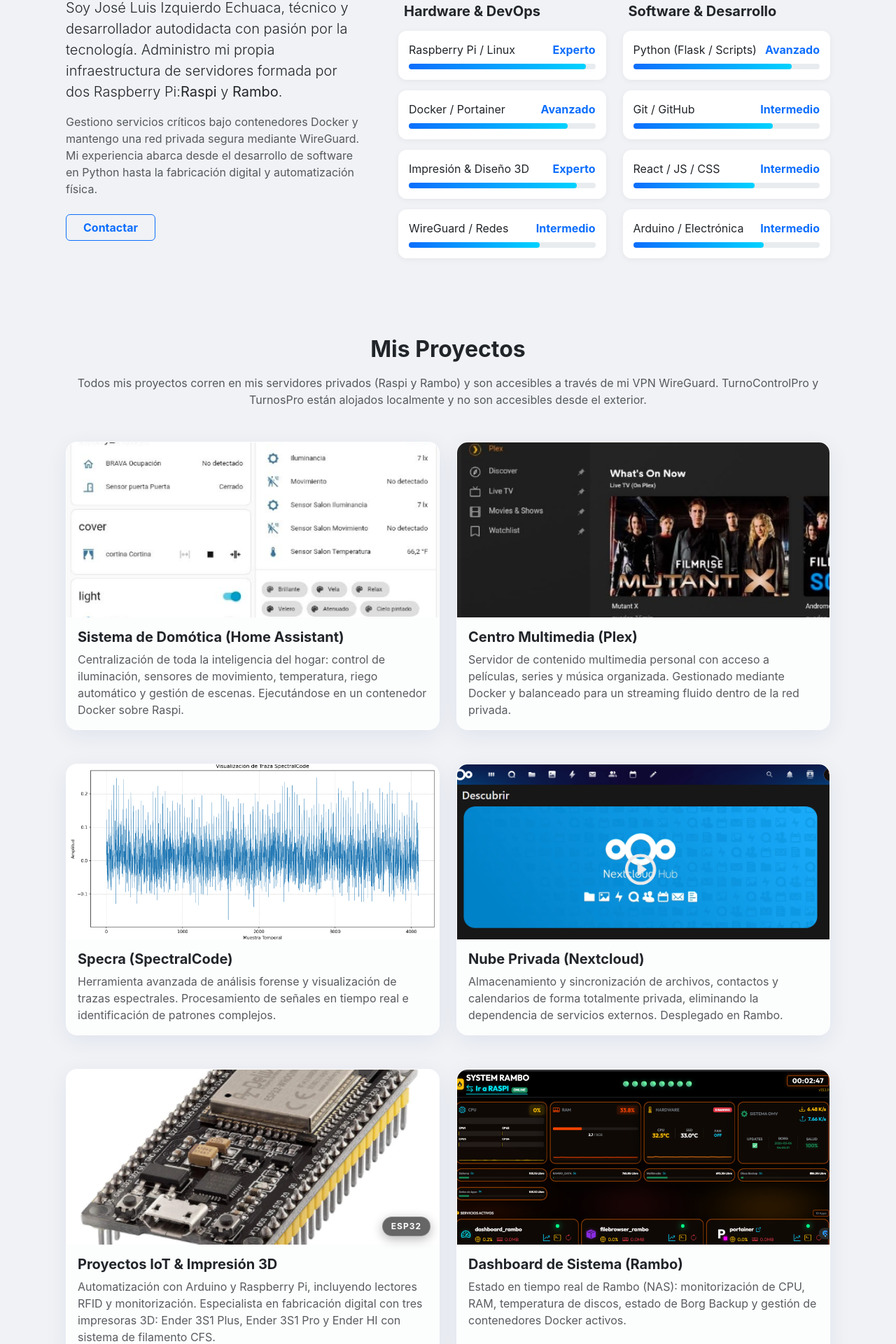
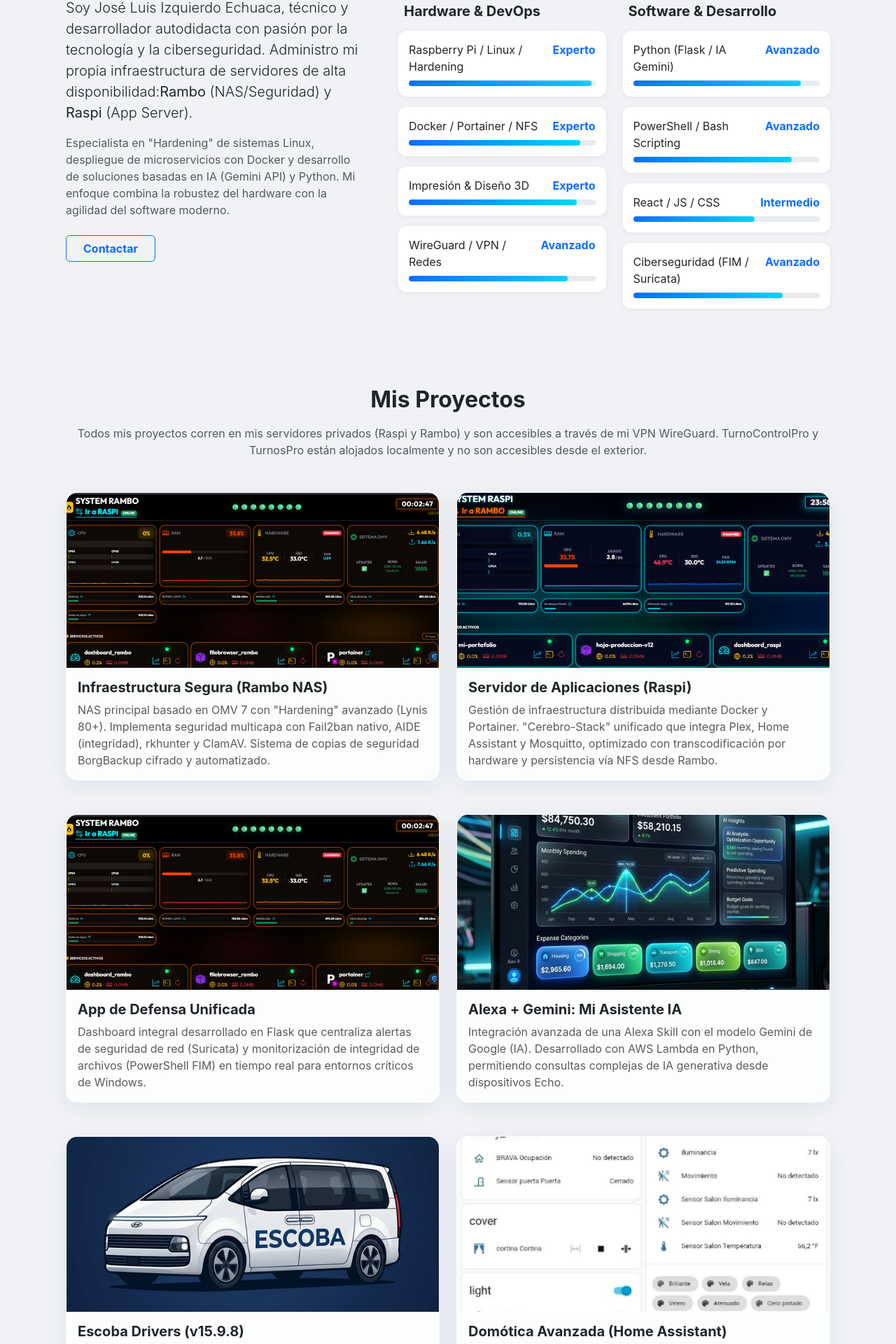
Before and after one commit to biguell/mi-portafolio, a React (Create React App) app: page / in a window 1280 px wide. Shown: the part 491-2411 px from the top of the page at 70% size. Built offline with nearby package versions, Linux system fonts and the light colour scheme.

Commit message:
Mejoras Premium y Niveles TÃ©cnicos: 2026-04-18 20:38

```diff
--- a/src/App.js
+++ b/src/App.js
@@ -21,14 +21,51 @@
 function App() {
   const projects = [
     {
-      title: 'Sistema de Domótica (Home Assistant)',
-      description: 'Centralización de toda la inteligencia del hogar: control de iluminación, sensores de movimiento, temperatura, riego automático y gestión de escenas. Ejecutándose en un contenedor Docker sobre Raspi.',
+      title: 'Infraestructura Segura (Rambo NAS)',
+      description: 'NAS principal basado en OMV 7 con "Hardening" avanzado (Lynis 80+). Implementa seguridad multicapa con Fail2ban nativo, AIDE (integridad), rkhunter y ClamAV. Sistema de copias de seguridad BorgBackup cifrado y automatizado.',
+      link: '#',
+      image: ramboDashImg
+    },
+    {
+      title: 'Servidor de Aplicaciones (Raspi)',
+      description: 'Gestión de infraestructura distribuida mediante Docker y Portainer. "Cerebro-Stack" unificado que integra Plex, Home Assistant y Mosquitto, optimizado con transcodificación por hardware y persistencia vía NFS desde Rambo.',
+      link: '#',
+      image: raspiDashImg
+    },
+    {
+      title: 'App de Defensa Unificada',
+      description: 'Dashboard integral desarrollado en Flask que centraliza alertas de seguridad de red (Suricata) y monitorización de integridad de archivos (PowerShell FIM) en tiempo real para entornos críticos de Windows.',
+      link: '#',
+      image: ramboDashImg // Usando Rambo como placeholder si no hay imagen específica
+    },
+    {
+      title: 'Alexa + Gemini: Mi Asistente IA',
+      description: 'Integración avanzada de una Alexa Skill con el modelo Gemini de Google (IA). Desarrollado con AWS Lambda en Python, permitiendo consultas complejas de IA generativa desde dispositivos Echo.',
+      link: '#',
+      image: gastiumIaImg
+    },
+    {
+      title: 'Escoba Drivers (v15.9.8)',
+      description: 'PWA avanzada para gestión de turnos. Incluye el algoritmo de "Justicia Histórica" para asignaciones equitativas, persistencia de datos 100% garantizada, optimización específica para iOS/iPhone y control de movimientos.',
+      link: 'https://Yoeph.pythonanywhere.com',
+      image: turnosProIcon
+    },
+    {
+      title: 'Domótica Avanzada (Home Assistant)',
+      description: 'Centralización de inteligencia hogareña en Raspi. Gestión de red Zigbee propia, integración de dispositivos Tuya/Philips Hue y sensores locales, con acceso seguro mediante VPN WireGuard.',
       link: '#',
       image: homeAssistantImg
     },
     {
-      title: 'Centro Multimedia (Plex)',
-      description: 'Servidor de contenido multimedia personal con acceso a películas, series y música organizada. Gestionado mediante Docker y balanceado para un streaming fluido dentro de la red privada.',
+      title: 'K2-RFID IoT System',
+      description: 'Desarrollo de hardware y software basado en ESP32 y el kit RFID RC522. Gestión de lectura/escritura de etiquetas MIFARE Classic 1k con integración en red para control de accesos.',
+      link: '#',
+      image: esp32Img,
+      overlayText: 'ESP32/RFID'
+    },
+    {
+      title: 'Centro Multimedia Optimizado',
+      description: 'Servidor Plex en contenedor Docker con acceso a librería NFS masiva. Configurado con paso de dispositivos `/dev/dri` para permitir transcodificación 4K por hardware en tiempo real.',
       link: '#',
       image: plexImg
     },
@@ -39,45 +76,8 @@
       image: specraImg
     },
     {
-      title: 'Nube Privada (Nextcloud)',
-      description: 'Almacenamiento y sincronización de archivos, contactos y calendarios de forma totalmente privada, eliminando la dependencia de servicios externos. Desplegado en Rambo.',
-      link: '#',
-      image: nextcloudHubImg
-    },
-    {
-      title: 'Proyectos IoT & Impresión 3D',
-      description: 'Automatización con Arduino y Raspberry Pi, incluyendo lectores RFID y monitorización. Especialista en fabricación digital con tres impresoras 3D: Ender 3S1 Plus, Ender 3S1 Pro y Ender HI con sistema de filamento CFS.',
-      link: '#',
-      image: esp32Img,
-      overlayText: 'ESP32'
-    },
-    {
-      title: 'Dashboard de Sistema (Rambo)',
-      description: 'Estado en tiempo real de Rambo (NAS): monitorización de CPU, RAM, temperatura de discos, estado de Borg Backup y gestión de contenedores Docker activos.',
-      link: '#',
-      image: ramboDashImg
-    },
-    {
-      title: 'Dashboard de Sistema (Raspi)',
-      description: 'Panel de control de Raspi (App Server): métricas de rendimiento y salud de la infraestructura de aplicaciones, incluyendo Portainer, Plex y Home Assistant.',
-      link: '#',
-      image: raspiDashImg
-    },
-    {
-      title: 'TurnosPro (Escoba Drivers)',
-      description: 'Aplicación web para la gestión de turnos y equipos de trabajo. Incluye creación de organizaciones, solicitud de días libres, cambios de horario y registro de auditoría. Alojado localmente y accesible mediante VPN WireGuard.',
-      link: '#',
-      image: turnosProIcon
-    },
-    {
-      title: 'Gestión de Turnos',
-      description: 'Sistema completo de control de turnos y movimientos de conductores. Es accesible públicamente en internet, desplegado en https://www.turnocontrolpro.com',
-      link: 'https://www.turnocontrolpro.com',
-      image: turnoIcon
-    },
-    {
-      title: 'Gastium IA (v12.50)',
-      description: 'Asistente de Inteligencia Artificial (Gemini) integrado en el control de gastos. Automatiza la lectura de tickets (OCR), clasifica consumos y optimiza presupuestos.',
+      title: 'Gastium IA',
+      description: 'Asistente inteligente de control financiero integrado con Gemini. Automatiza la lectura de tickets mediante OCR, clasifica consumos dinámicamente y genera reportes de optimización de gastos.',
       link: 'https://Yoeph.pythonanywhere.com',
       image: gastiumIaImg
     }
@@ -96,13 +96,13 @@
               <div className="col-lg-5 reveal">
                 <h2 className="fw-bold mb-4">Sobre Mí</h2>
                 <p className="lead text-dark">
-                  Soy José Luis Izquierdo Echuaca, técnico y desarrollador autodidacta con pasión por la tecnología.
-                  Administro mi propia infraestructura de servidores formada por dos Raspberry Pi:
-                  <strong>Raspi</strong> y <strong>Rambo</strong>.
+                  Soy José Luis Izquierdo Echuaca, técnico y desarrollador autodidacta con pasión por la tecnología y la ciberseguridad.
+                  Administro mi propia infraestructura de servidores de alta disponibilidad:
+                  <strong>Rambo</strong> (NAS/Seguridad) y <strong>Raspi</strong> (App Server).
                 </p>
                 <p className="text-muted">
-                  Gestiono servicios críticos bajo contenedores Docker y mantengo una red privada segura mediante WireGuard.
-                  Mi experiencia abarca desde el desarrollo de software en Python hasta la fabricación digital y automatización física.
+                  Especialista en "Hardening" de sistemas Linux, despliegue de microservicios con Docker y desarrollo de soluciones
+                  basadas en IA (Gemini API) y Python. Mi enfoque combina la robustez del hardware con la agilidad del software moderno.
                 </p>
                 <div className="mt-4">
                   <a href="#contact" className="btn btn-outline-primary px-4 fw-bold">Contactar</a>
@@ -116,17 +116,17 @@
                     <h5 className="fw-bold mb-3 mt-2"><i className="bi bi-cpu me-2"></i>Hardware & DevOps</h5>
                     <div className="skill-item">
                       <div className="d-flex justify-content-between">
-                        <span>Raspberry Pi / Linux</span>
+                        <span>Raspberry Pi / Linux / Hardening</span>
                         <span className="fw-bold text-primary">Experto</span>
                       </div>
-                      <div className="skill-bar-container"><div className="skill-bar-fill" style={{ width: '95%' }}></div></div>
+                      <div className="skill-bar-container"><div className="skill-bar-fill" style={{ width: '98%' }}></div></div>
                     </div>
                     <div className="skill-item">
                       <div className="d-flex justify-content-between">
-                        <span>Docker / Portainer</span>
-                        <span className="fw-bold text-primary">Avanzado</span>
+                        <span>Docker / Portainer / NFS</span>
+                        <span className="fw-bold text-primary">Experto</span>
                       </div>
-                      <div className="skill-bar-container"><div className="skill-bar-fill" style={{ width: '85%' }}></div></div>
+                      <div className="skill-bar-container"><div className="skill-bar-fill" style={{ width: '92%' }}></div></div>
                     </div>
                     <div className="skill-item">
                       <div className="d-flex justify-content-between">
@@ -137,10 +137,10 @@
                     </div>
                     <div className="skill-item">
                       <div className="d-flex justify-content-between">
-                        <span>WireGuard / Redes</span>
-                        <span className="fw-bold text-primary">Intermedio</span>
+                        <span>WireGuard / VPN / Redes</span>
+                        <span className="fw-bold text-primary">Avanzado</span>
                       </div>
-                      <div className="skill-bar-container"><div className="skill-bar-fill" style={{ width: '70%' }}></div></div>
+                      <div className="skill-bar-container"><div className="skill-bar-fill" style={{ width: '85%' }}></div></div>
                     </div>
                   </div>
 
@@ -148,17 +148,17 @@
                     <h5 className="fw-bold mb-3 mt-2"><i className="bi bi-code-slash me-2"></i>Software & Desarrollo</h5>
                     <div className="skill-item">
                       <div className="d-flex justify-content-between">
-                        <span>Python (Flask / Scripts)</span>
+                        <span>Python (Flask / IA Gemini)</span>
+                        <span className="fw-bold text-primary">Avanzado</span>
+                      </div>
+                      <div className="skill-bar-container"><div className="skill-bar-fill" style={{ width: '90%' }}></div></div>
+                    </div>
+                    <div className="skill-item">
+                      <div className="d-flex justify-content-between">
+                        <span>PowerShell / Bash Scripting</span>
                         <span className="fw-bold text-primary">Avanzado</span>
                       </div>
                       <div className="skill-bar-container"><div className="skill-bar-fill" style={{ width: '85%' }}></div></div>
-                    </div>
-                    <div className="skill-item">
-                      <div className="d-flex justify-content-between">
-                        <span>Git / GitHub</span>
-                        <span className="fw-bold text-primary">Intermedio</span>
-                      </div>
-                      <div className="skill-bar-container"><div className="skill-bar-fill" style={{ width: '75%' }}></div></div>
                     </div>
                     <div className="skill-item">
                       <div className="d-flex justify-content-between">
@@ -169,10 +169,10 @@
                     </div>
                     <div className="skill-item">
                       <div className="d-flex justify-content-between">
-                        <span>Arduino / Electrónica</span>
-                        <span className="fw-bold text-primary">Intermedio</span>
+                        <span>Ciberseguridad (FIM / Suricata)</span>
+                        <span className="fw-bold text-primary">Avanzado</span>
                       </div>
-                      <div className="skill-bar-container"><div className="skill-bar-fill" style={{ width: '70%' }}></div></div>
+                      <div className="skill-bar-container"><div className="skill-bar-fill" style={{ width: '80%' }}></div></div>
                     </div>
                   </div>
                 </div>
--- a/src/components/Header.js
+++ b/src/components/Header.js
@@ -5,7 +5,7 @@
     <header id="hero" className="hero-section bg-dark text-white text-center d-flex align-items-center" style={{ minHeight: '40vh', background: 'linear-gradient(rgba(0,0,0,0.7), rgba(0,0,0,0.7)), url("https://images.unsplash.com/photo-1498050108023-c5249f4df085?ixlib=rb-1.2.1&auto=format&fit=crop&w=1352&q=80") center/cover no-repeat' }}>
       <div className="container">
         <h1 className="display-3 fw-bold mb-3 animate__animated animate__fadeInDown">Hola, soy José Luis</h1>
-        <p className="lead mb-4 animate__animated animate__fadeInUp">Técnico & Desarrollador | IoT · Automatización · DevOps</p>
+        <p className="lead mb-4 animate__animated animate__fadeInUp">Técnico & Desarrollador | Ciberseguridad · IA · DevOps · IoT</p>
         <div className="animate__animated animate__fadeInUp animate__delay-1s">
           <a href="#projects" className="btn btn-primary btn-lg px-5 me-md-2 fw-bold shadow-sm">Ver Mis Proyectos</a>
           <a href="#contact" className="btn btn-outline-light btn-lg px-5 fw-bold shadow-sm">Trabajemos Juntos</a>
```
Also changed, not shown: 2 other files (tests, documents, lock files or other folders).
